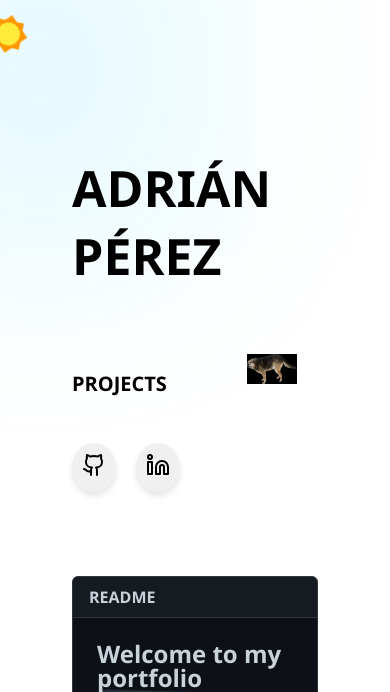
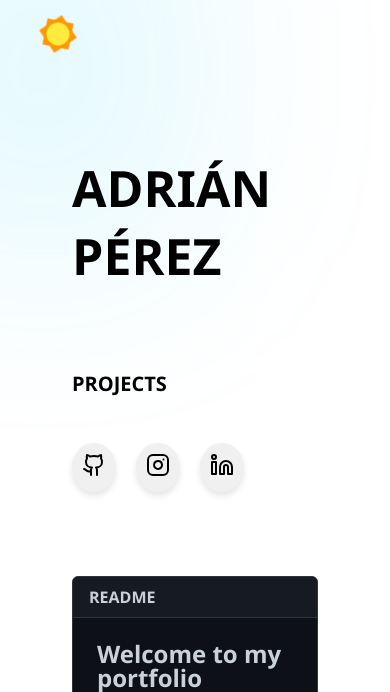
Before and after one commit to aperegarc/My-portfolio, a React (Vite) app in the folder portfolio/: page / in a window 390 px wide. Shown: the top 692 px of the page. Built offline with nearby package versions, Linux system fonts and the light colour scheme; no server answers.

Commit message:
Responsive hecho

```diff
--- a/portfolio/src/Components/CubeStyles.css
+++ b/portfolio/src/Components/CubeStyles.css
@@ -10,8 +10,8 @@
 
 .container {
     perspective: 1000px;
-    width: 100vw;
-    height: 100vh;
+    width: 100%;
+    height: 100%;
     display: flex;
     align-items: center;
     justify-content: center;
--- a/portfolio/src/Contacto/Contacto.jsx
+++ b/portfolio/src/Contacto/Contacto.jsx
@@ -25,7 +25,7 @@ function Contacto() {
   return (
     <div className="contacto-menu" style={{ display: "flex", gap: "20px", marginTop: "30px", position: "relative" }}>
       {[{ Icon: Github, href: "https://github.com/aperegarc", factor: 1 },
-        /* { Icon: Instagram, href: "https://instagram.com", factor: 1.2 }, */
+        { Icon: Instagram, href: "https://instagram.com", factor: 1.2 },
         { Icon: Linkedin, href: "https://www.linkedin.com/in/adrian-perez-garcia-apg/", factor: 0.8 }].map(
         ({ Icon, href, factor }) => (
           <a
--- a/portfolio/src/Readme/Readme.css
+++ b/portfolio/src/Readme/Readme.css
@@ -1,17 +1,14 @@
 /* Estilos básicos para simular GitHub en modo oscuro */
 .readme-block {
-    font-family: -apple-system, BlinkMacSystemFont, 'Segoe UI', Helvetica, Arial, sans-serif;
     line-height: 1.5;
     color: #c9d1d9;
     background-color: #0d1117;
     border-radius: 6px;
-    max-width: 900px;
     margin: 0 auto;
     border: 1px solid #30363d;
-    overflow: hidden;
     position: relative;
     z-index: 2;
-    height: 550px;
+    overflow: hidden;
   }
 
   /* Cabecera del README (siempre visible) */
@@ -19,7 +16,6 @@
     background-color: #161b22;
     padding: 8px 16px;
     border-bottom: 1px solid #30363d;
-    /* cursor: pointer; */
     display: flex;
     justify-content: space-between;
     align-items: center;
@@ -33,8 +29,6 @@
 
   /* Contenido del README (inicialmente oculto) */
   .readme-content {
-    max-height: 0;
-    transition: max-height 0.3s ease-out;
     padding: 0 24px;
   }
 
--- a/portfolio/src/Readme/Readme.jsx
+++ b/portfolio/src/Readme/Readme.jsx
@@ -67,7 +67,9 @@ function Readme() {
             <p>MySql</p>
             <p>Python</p>
           </div>
+          <div className="container-cube">
           <CubeComponent />
+          </div>
         </div>
       </div>
     </>
--- a/portfolio/src/index.css
+++ b/portfolio/src/index.css
@@ -145,6 +145,10 @@ html {
     position: relative;
   }
 
+  .oscuro{
+    transform: none;
+  }
+
   .seccion-izq > div {
     width: 100%;
   }
@@ -159,4 +163,5 @@ html {
     padding-top: 0;
     width: 100%;
   }
+
 }
--- a/portfolio/src/menu/Menu.jsx
+++ b/portfolio/src/menu/Menu.jsx
@@ -8,7 +8,7 @@ function Menu() {
 
   return (
     <section className="menu">
-      <Pet />
+      {/* <Pet /> */}
       <div className="proyectos">
         <a href="#github">PROJECTS</a>
         <div className="submenu-proyectos"></div>
```
